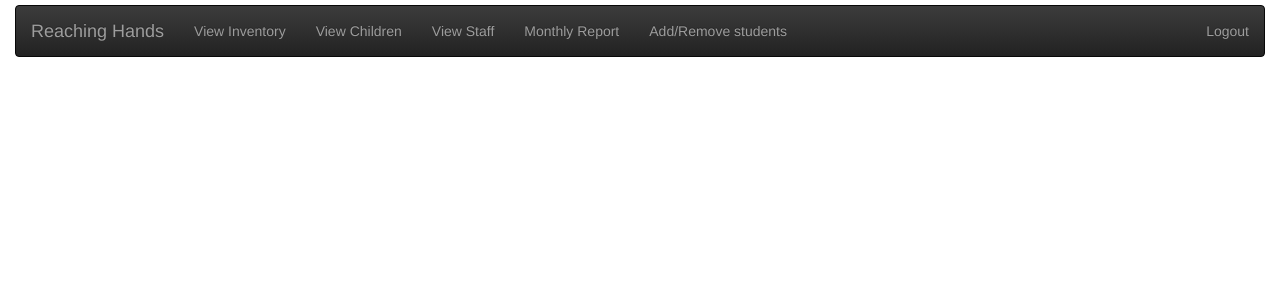
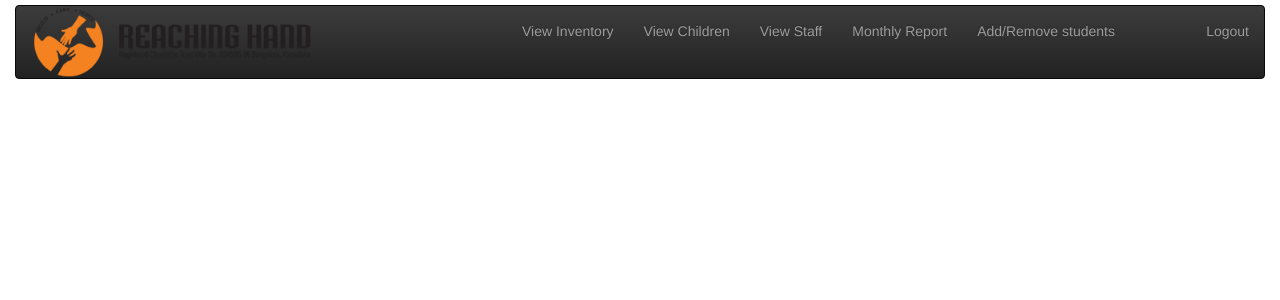
Before and after one commit to pkenil96/CFG_WEBSITE, a PHP site: page /homepage_admin.php in a window 1280 px wide. Shown: the top 300 px of the page. Run offline with PHP 8.4, Linux system fonts and the light colour scheme; some libraries are stand-ins or nearby versions.

Commit message:
added cursor and logo

```diff
--- a/homepage_admin.php
+++ b/homepage_admin.php
@@ -20,14 +20,18 @@
       #jumbotron-header{
         margin-bottom: 0px;
       }
-
       label{
         margin-right: 10px;
       }
 
-      body{
+      img{
+        width: 80%;
+        height: 80%;
       }
 
+      a{
+        cursor: pointer;
+      }
     </style>
 
   <link rel="stylesheet" href="https://maxcdn.bootstrapcdn.com/bootstrap/3.3.7/css/bootstrap.min.css">
@@ -39,7 +43,7 @@
       <nav class="navbar navbar-inverse">
           <div class="container-fluid">
             <div class="navbar-header">
-              <a class="navbar-brand" href="#">Reaching Hands</a>
+              <img src="img.png" alt="logo" align="left" float="left">
             </div>
             <ul class="nav navbar-nav">
               <li><a id="btn-one">View Inventory</a></li>
@@ -59,7 +63,6 @@
     </div>
   </body>
 
-<!-- Latest compiled and minified JavaScript -->
 <script src="https://code.jquery.com/jquery-3.2.1.js"></script>
 <script src="https://maxcdn.bootstrapcdn.com/bootstrap/3.3.7/js/bootstrap.min.js" integrity="sha384-Tc5IQib027qvyjSMfHjOMaLkfuWVxZxUPnCJA7l2mCWNIpG9mGCD8wGNIcPD7Txa" crossorigin="anonymous"></script>
 <script type="text/javascript">
```
Also changed, not shown: homepage_skp.php (+11 -1 lines), homepage_staff.php (+10 -1 lines).
